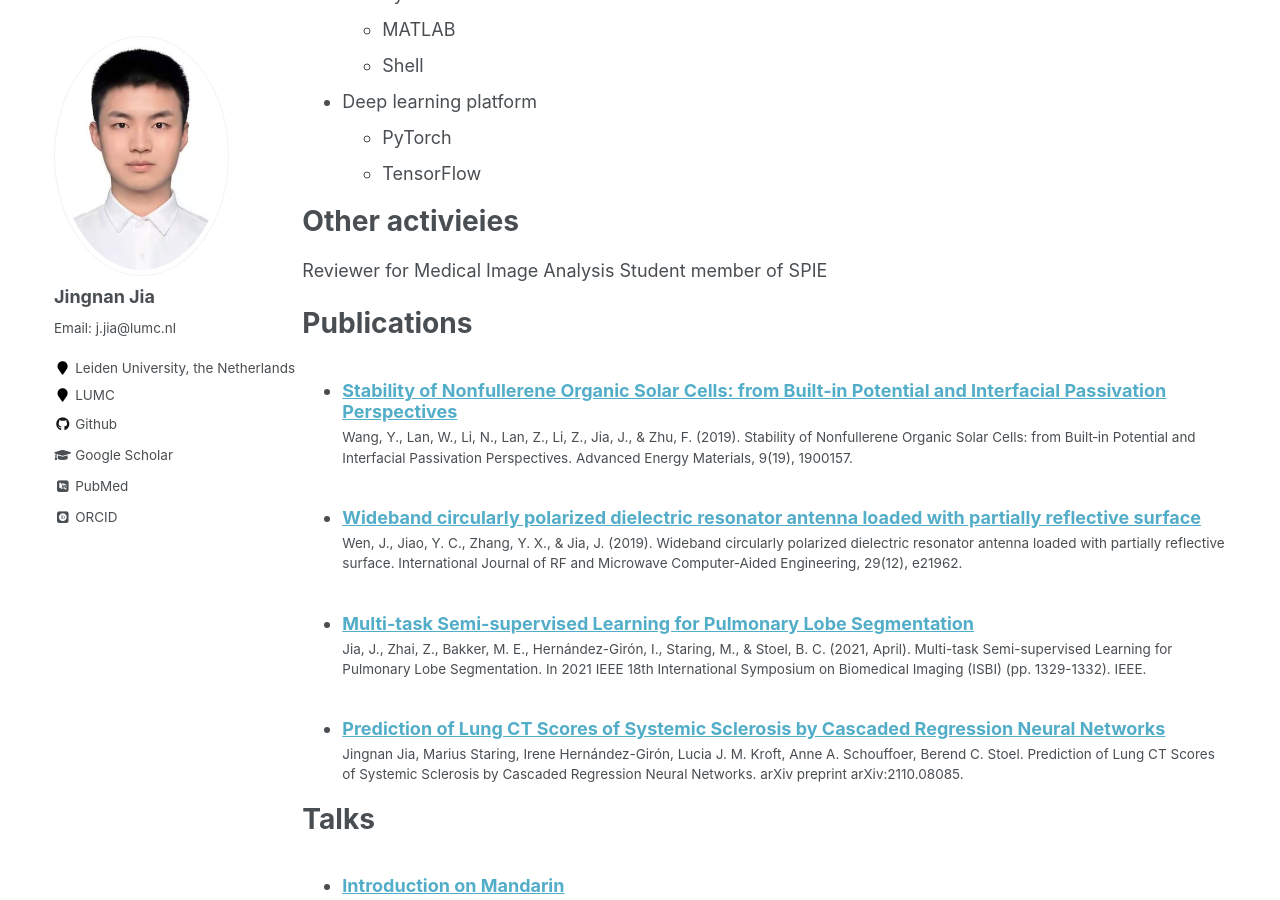
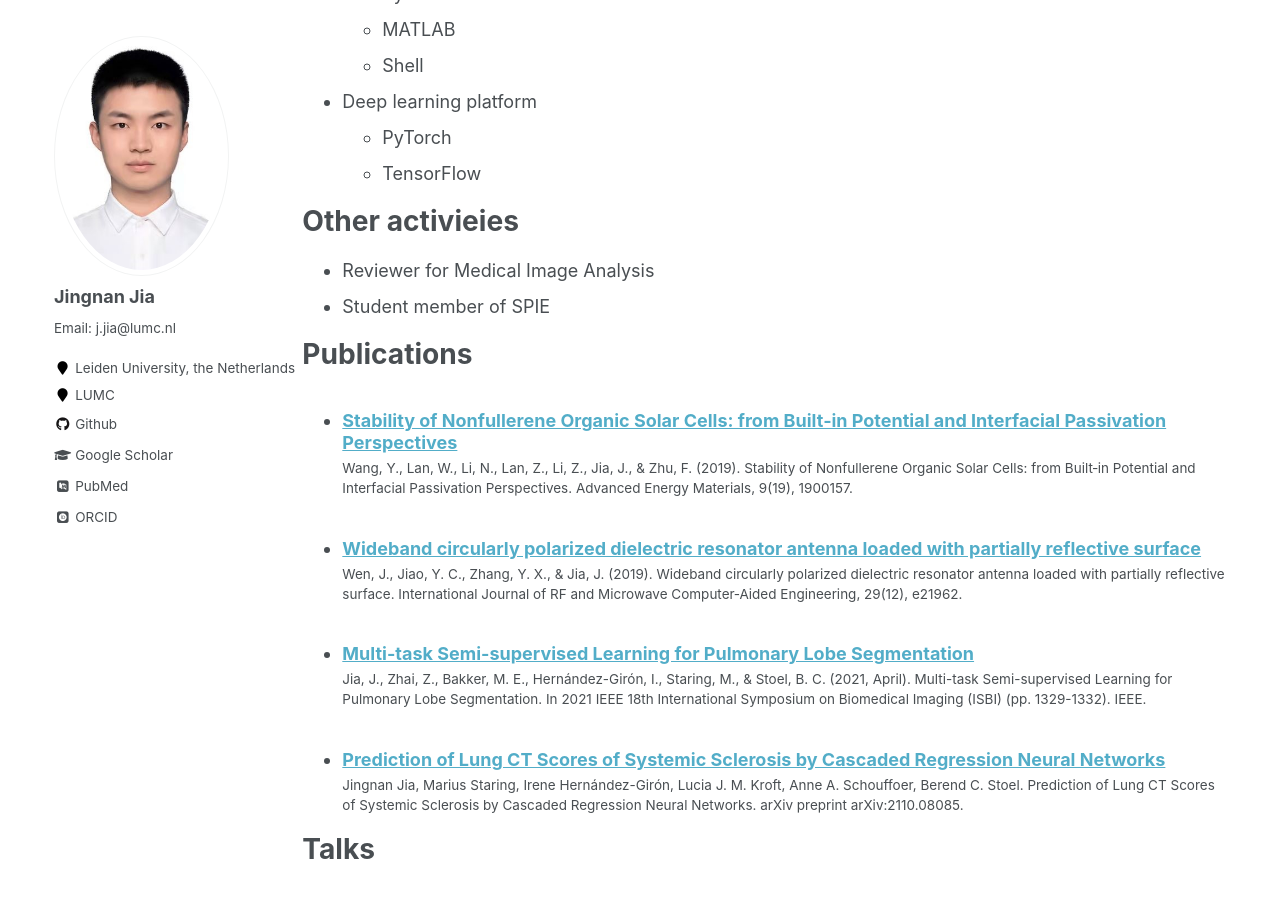
Before and after one commit to Jingnan-Jia/Jingnan-Jia.github.io_old, a Jekyll site: the page built from _pages/cv.md, in a window 1280 px wide and 900 px high, scrolled down 984 px. Built offline with Jekyll 4.4.1, drawn with Linux system fonts in a browser that asks for light colours; some web fonts are replaced.

Commit message:
Update cv.md

```diff
--- a/_pages/cv.md
+++ b/_pages/cv.md
@@ -48,8 +48,8 @@ Skills
 
 Other activieies
 ==================
-Reviewer for Medical Image Analysis
-Student member of SPIE
+* Reviewer for Medical Image Analysis
+* Student member of SPIE
 
 Publications
 ======
```
